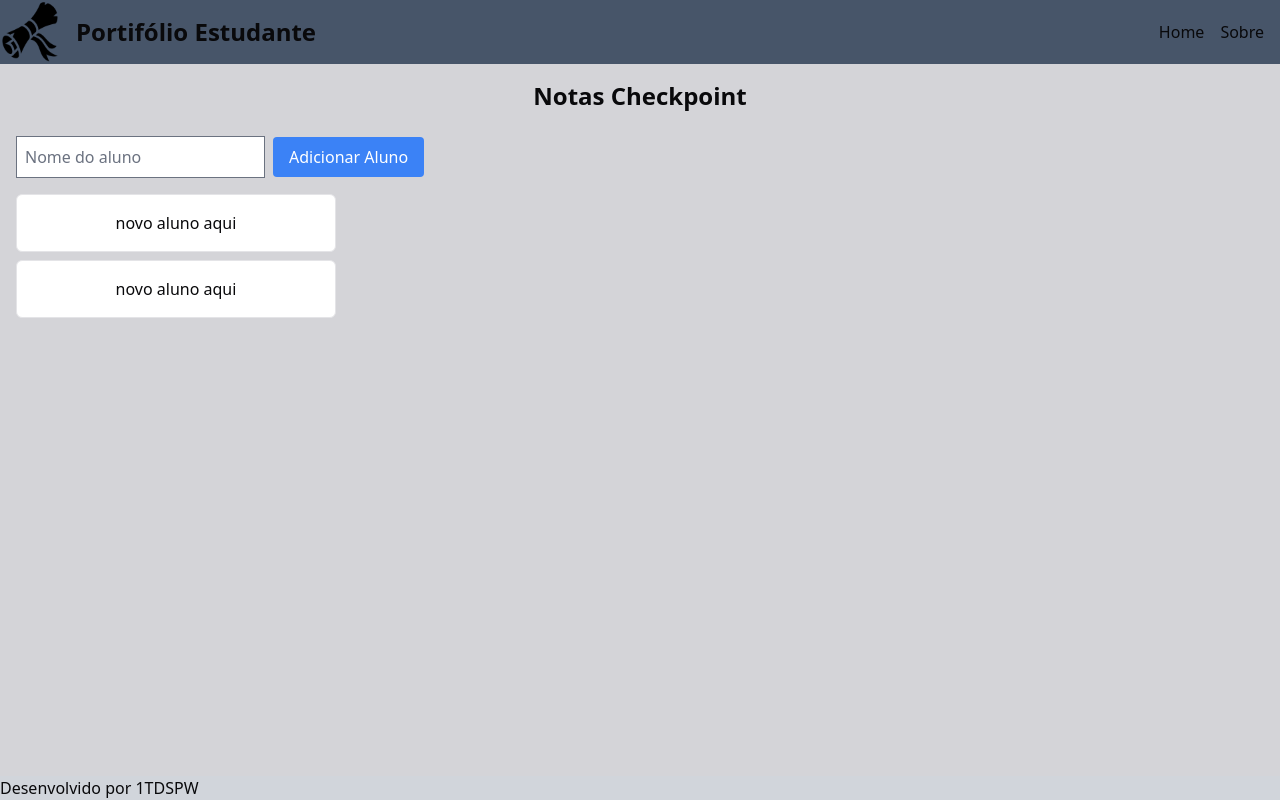
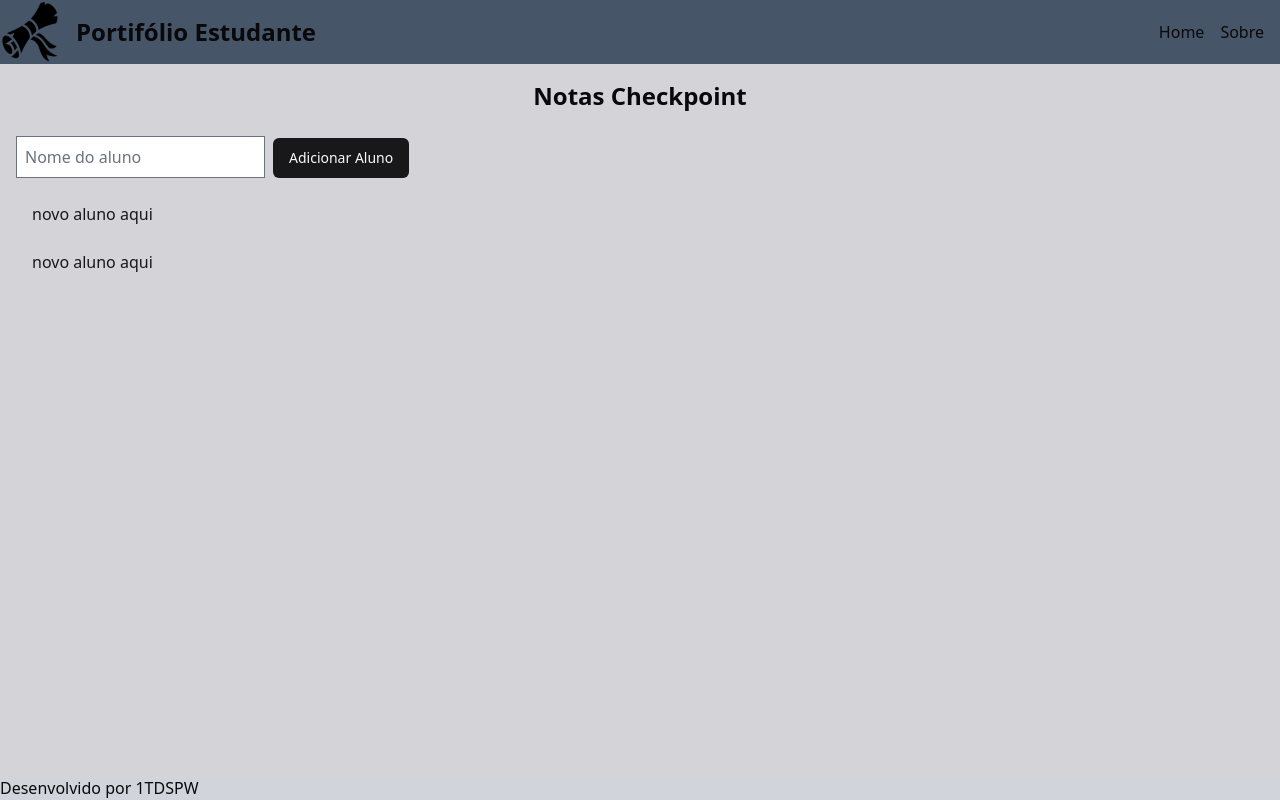
Before and after one commit to Byells/Portif-lio-cp3, a Next.js app: page /cp in a window 1280 px wide. Built offline with nearby package versions, Linux system fonts and the light colour scheme.

Commit message:
refatorando código

```diff
--- a/package.json
+++ b/package.json
@@ -6,7 +6,7 @@
     "dev": "next dev",
     "build": "next build",
     "start": "next start",
-    "lint": "next lint"
+    "lint": "tsc & next lint"
   },
   "dependencies": {
     "@paralleldrive/cuid2": "^2.2.2",
--- a/src/components/cp-page/alunos-list.tsx
+++ b/src/components/cp-page/alunos-list.tsx
@@ -2,7 +2,9 @@
 import { Aluno } from "@/types/types";
 import { fetcher } from "@/utils/fetcher";
 import { Loader } from "lucide-react";
+import Link from "next/link";
 import useSWR from "swr";
+import { Button } from "../ui/button";
 
 export const AlunosList: React.FC = () => {
   const {
@@ -24,14 +26,13 @@ export const AlunosList: React.FC = () => {
   }
 
   return (
-    <div className="grid gap-2 justify-items-start">
+    <div className="grid gap-2 md:justify-items-start">
       {alunos.map((aluno) => (
-        <button
-          key={aluno.id}
-          className="border border-border p-4 rounded-md bg-background min-w-[320px]"
-        >
-          <h2>{aluno.nome}</h2>
-        </button>
+        <Button key={aluno.id} asChild variant="link" className="text-base">
+          <Link href="#">
+            <h2>{aluno.nome}</h2>
+          </Link>
+        </Button>
       ))}
     </div>
   );
--- a/src/components/cp-page/novo-aluno.tsx
+++ b/src/components/cp-page/novo-aluno.tsx
@@ -1,6 +1,7 @@
-export const NovoAluno: React.FC = () => {
-  return (
-    <form method="POST" action="/api/alunos" className="mb-4">
+import { Button } from "../ui/button";
+
+export const NovoAluno: React.FC = () => (
+  <form method="POST" action="/api/alunos" className="mb-4 space-x-2">
     <input
       name="nome"
       required
@@ -8,12 +9,6 @@ export const NovoAluno: React.FC = () => {
       className="border p-2"
       minLength={1}
     />
-      <button
-        type="submit"
-        className="bg-blue-500 text-white px-4 py-2 ml-2 rounded hover:bg-blue-700"
-      >
-        Adicionar Aluno
-      </button>
+    <Button type="submit">Adicionar Aluno</Button>
   </form>
 );
-};
```
Lines whose indentation alone changed are shown as unchanged.
